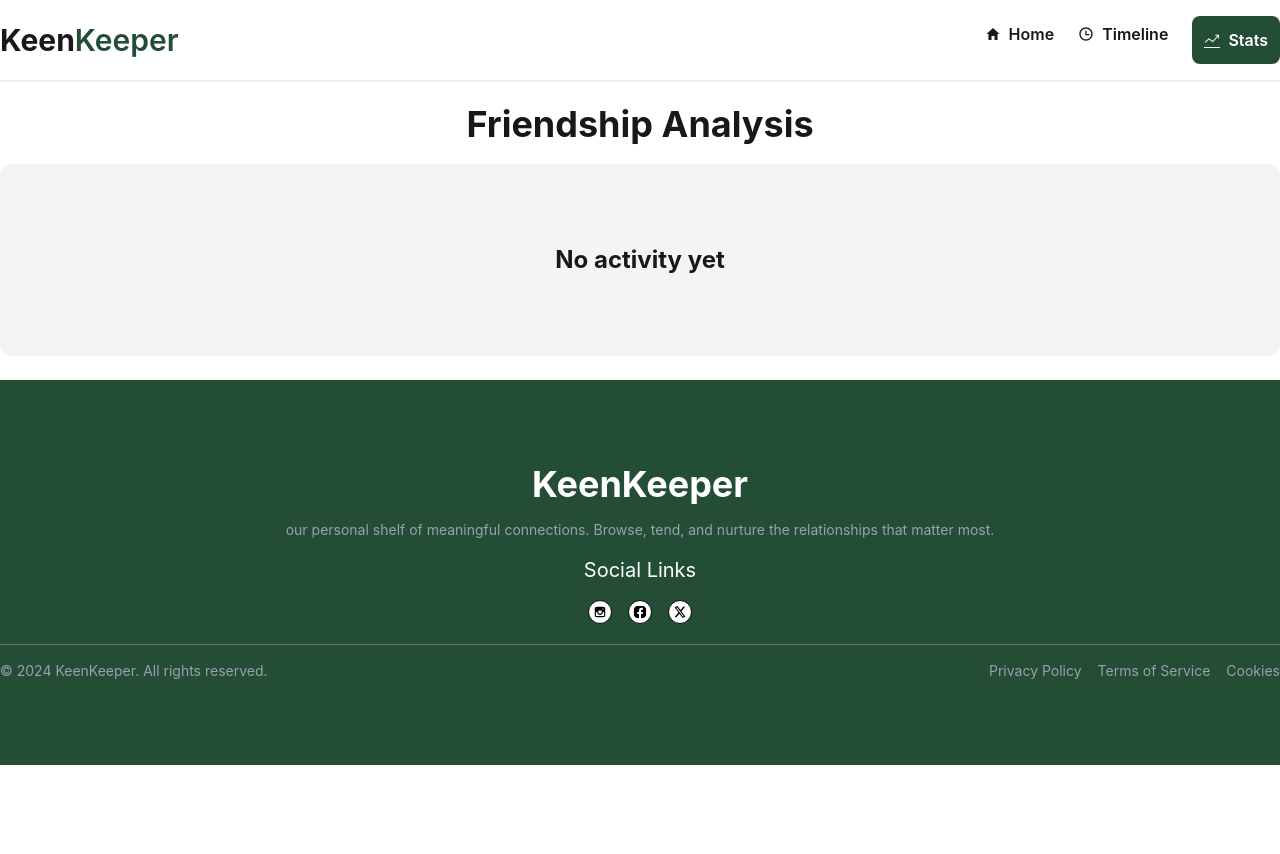
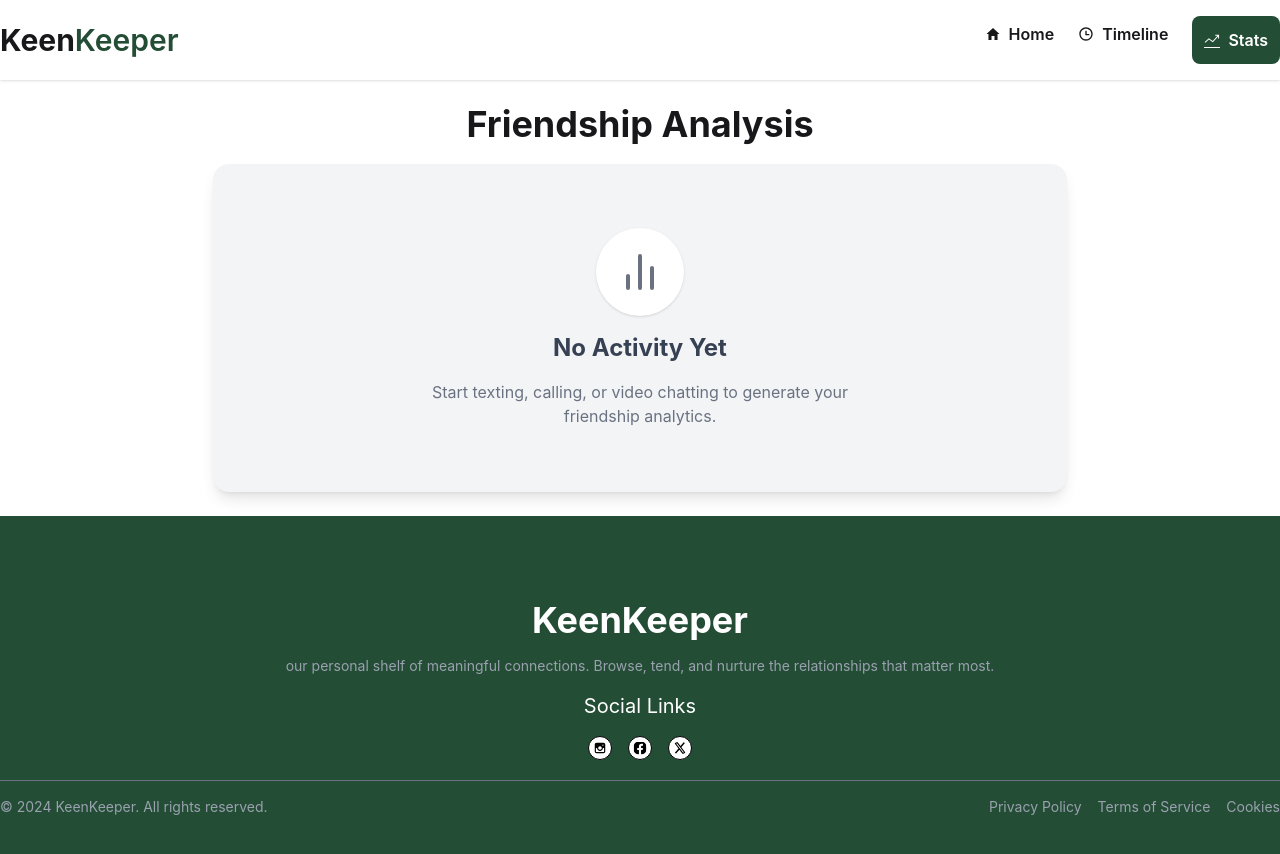
Before and after one commit to itsasmaulhosna/B-13-A-07, a React (Vite) app: page /stats in a window 1280 px wide. Shown: the top 854 px of the page. Before the commit the page ends 800 px from the top, so only its background shows below. Built offline with nearby package versions, Linux system fonts and the light colour scheme.

Commit message:
added a professional readme file and redirects in pubblic folder

```diff
--- a/src/component/homepage/Banner.jsx
+++ b/src/component/homepage/Banner.jsx
@@ -12,7 +12,7 @@ Add a Friend</button>
 <div className='border-b border-gray-50 pb-6'>
     <div className='grid grid-cols-1 md:grid-cols-2 lg:grid-cols-4 text-center gap-4 '>
 <div className='shadow-xl p-10  rounded-2xl'>
-<h2 className='font-bold text-2xl'>8</h2>
+<h2 className='font-bold text-2xl'>12</h2>
 <p className='font-semibold text-sm text-gray-400'>Total Friends</p>
   </div>
 <div className='shadow-xl p-10  rounded-2xl'>
--- a/src/layout/RootLayout.jsx
+++ b/src/layout/RootLayout.jsx
@@ -11,7 +11,8 @@ const RootLayout = () => {
             <Navbar></Navbar>
             <Outlet></Outlet>
             <Footer></Footer>
-            <ToastContainer />
+            <ToastContainer position= "top-center"
+/>
 
         </div>
     );
--- a/src/page/Errorpage/Error.jsx
+++ b/src/page/Errorpage/Error.jsx
@@ -7,12 +7,12 @@ const Error = () => {
 
       <div className="text-center">
 
-        {/* 404 Text */}
-        <h1 className="text-8xl md:text-9xl font-extrabold text-gray-800">
+
+        <h1 className="text-8xl md:text-9xl font-extrabold text-[#244d3f]">
           404
         </h1>
 
-        {/* Message */}
+
         <p className="text-xl md:text-2xl text-gray-600 mt-4">
           Oops! Page not found
         </p>
@@ -21,9 +21,9 @@ const Error = () => {
           The page you are looking for doesn’t exist.
         </p>
 
-        {/* Button */}
+
         <Link to="/">
-          <button className="mt-6 px-6 py-3 bg-black text-white rounded-xl hover:bg-gray-800 transition duration-300">
+          <button className="mt-6 px-6 py-3 bg-[#244d3f] text-white rounded-xl hover:bg-gray-800 transition duration-300">
             Go Back Home
           </button>
         </Link>
--- a/src/page/FriendDetails/FriendDetails.jsx
+++ b/src/page/FriendDetails/FriendDetails.jsx
@@ -30,19 +30,11 @@ const handleAction = (type) => {
 
   setTime([...time, newEntry]);
 
-  toast.success(`${type} added for ${expectedFriend.name}`);
+  toast.success(`${type} added for ${expectedFriend.name}`),{
+    position: "top-center"
+
+  }
 };
-// const handleAction = () => {
-//   // const newEntry = {
-//   //   ...expectedFriend,
-//   //   action: type,
-//   //   date: new Date().toLocaleDateString()
-//   // };
-
-//   // setTime([...time, newEntry]);
-//   setTime([...time,expectedFriend])
-//   toast.success(`${expectedFriend.name} installed successfully`)
-// };
 
 if(loading){
         return <div className=' flex justify-center items-center'>
--- a/src/page/Statspage/Stats.jsx
+++ b/src/page/Statspage/Stats.jsx
@@ -1,21 +1,36 @@
 import React, { useContext } from 'react';
 import { Legend, Pie, PieChart, Tooltip } from 'recharts';
 import { TimelineSite } from '../../context/Context';
-
+import { FiBarChart2 } from "react-icons/fi";
 
 const Stats = () => {
       const {time}=useContext(TimelineSite)
 
        if (time.length === 0) {
     return (
-      <div className='container mx-auto my-6'>
+      <div className='container mx-auto my-6 flex flex-col items-center justify-cente space-y-5'>
         <h2 className='text-4xl font-bold text-center'>
           Friendship Analysis
         </h2>
 
-        <p className='text-2xl font-bold text-center bg-gray-100 py-20 rounded-xl mt-5'>
-          No activity yet
-        </p>
+        <div className="bg-gray-100 shadow-lg rounded-2xl py-16 px-10 flex flex-col items-center space-y-4 w-full md:w-2/3 justify-center">
+
+
+    <div className="bg-white p-5 rounded-full shadow">
+      <FiBarChart2 className="text-5xl text-gray-500" />
+    </div>
+
+
+    <h3 className="text-2xl font-bold text-gray-700">
+      No Activity Yet
+    </h3>
+
+    <p className="text-gray-500 text-center max-w-md">
+      Start texting, calling, or video chatting to generate your friendship analytics.
+    </p>
+
+  </div>
+
       </div>
     );
   }
@@ -32,21 +47,20 @@ const video = time.filter(item => item.action === "video").length;
 ];
     return (
         <div className='container mx-auto my-6 space-y-5 '>
-            <h2 className='text-4xl font-bold text-center'>
+            <h2 className='text-3xl md:text-4xl font-bold text-center'>
         Friendship Analysis
       </h2>
-<div className='bg-gray-100 shadow-xl rounded-2xl py-10 mx-25 flex flex-col md:flex-row '>
+<div className='bg-gray-100 shadow-xl rounded-2xl py-10 lg:mx-25 flex flex-col md:flex-row '>
 
             <div className='md:w-1/2 w-full flex justify-center'>
-              <div className='space-y-4 md:w-1/2 w-full text-center md:text-left '>
-        <div className='text-lg font-semibold text-gray-700'>
-          By Interaction
+              <div className='space-y-4  text-center md:text-left '>
+        <div className='text-3xl font-semibold text-[#244d3f]'>
+          By Interaction Type
         </div>
       </div>
             </div>
 
-      {/* Chart */}
-      <div className='md:w-1/2 w-full flex  items-center'>
+      <div className='md:w-1/2 w-full flex justify-center items-center'>
         <PieChart width={300} height={300}>
           <Pie
             data={data}
--- a/src/page/TimelinePage/Timeline.jsx
+++ b/src/page/TimelinePage/Timeline.jsx
@@ -6,7 +6,7 @@ import { TimelineSite } from '../../context/Context';
 import { IoCall } from "react-icons/io5";
 import { LuMessageCircleMore } from "react-icons/lu";
 import { IoVideocamOutline } from "react-icons/io5";
-
+import { FiClock } from "react-icons/fi";
 
 const Timeline = () => {
      const {friends,loading}=AllFriendHook()
@@ -37,7 +37,7 @@ const Timeline = () => {
         }
      }
     return (
-        <div className='container mx-auto my-10 space-y-5 pl-20'>
+        <div className='container mx-auto my-10 space-y-5 lg:pl-20'>
             <h2 className='text-5xl font-bold text-black'>Timeline</h2>
             <div className='flex  my-3'>
     <details ref={dropdownRef}  className="dropdown w-72">
@@ -58,7 +58,26 @@ const Timeline = () => {
 </div>
 
             {
-                time.length===0?(<p className='text-2xl font-bold text-center bg-gray-100 py-20 rounded-xl'>No activity yet</p>)
+                time.length===0?(
+                    <div className="flex flex-col items-center justify-center bg-gray-100 py-20 rounded-2xl shadow-md space-y-4">
+
+
+    <div className="bg-white p-4 rounded-full shadow">
+      <FiClock className="text-4xl text-gray-500" />
+    </div>
+
+
+    <h2 className="text-2xl font-bold text-gray-700">
+      No Activity Yet
+    </h2>
+
+    <p className="text-gray-500 text-center max-w-sm">
+      Your timeline is empty. Start interacting to see your activity here.
+    </p>
+
+  </div>
+
+                )
                 :
                 <>
                 {
```
Also changed, not shown: 2 other files (tests, documents, lock files or other folders).
